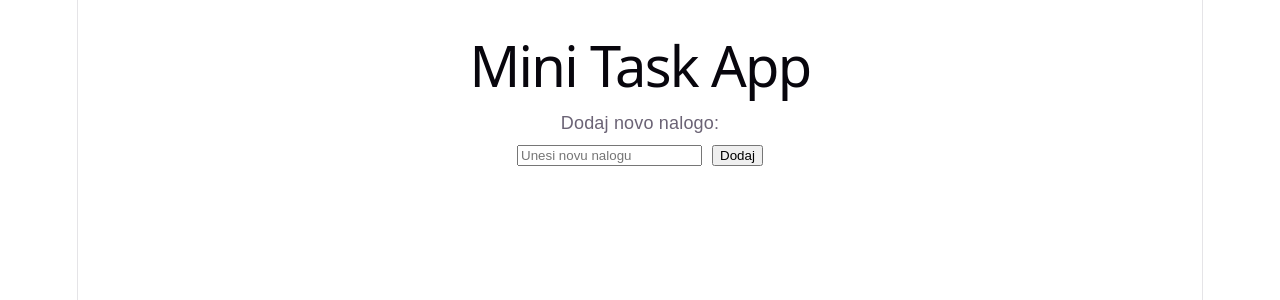
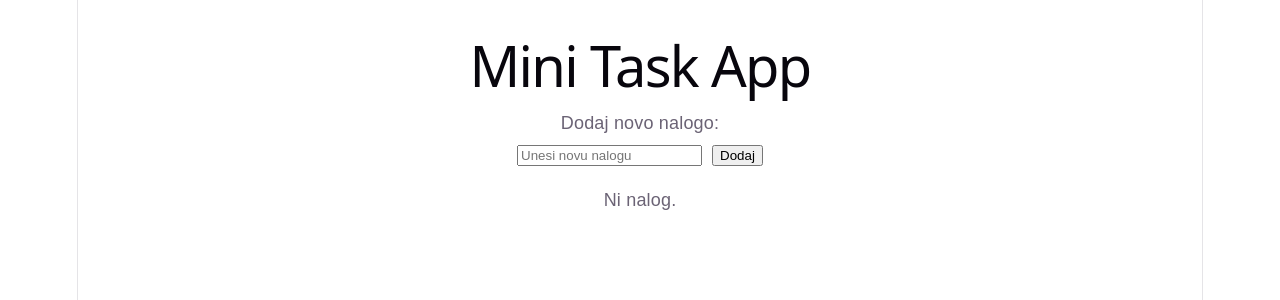
Before and after one commit to jukicelmin2/VAJASISTEMSKAAMINISTRACIJA, a React (Vite) app: page / in a window 1280 px wide. Shown: the top 300 px of the page. Built offline with nearby package versions, Linux system fonts and the light colour scheme.

Commit message:
Dodaj prikaz seznama in praznega stanja

```diff
--- a/src/assets/components/TaskList.tsx
+++ b/src/assets/components/TaskList.tsx
@@ -6,6 +6,10 @@ type Props = {
 };
 
 function TaskList({ tasks, onToggleTask }: Props) {
+  if (tasks.length === 0) {
+    return <p>Ni nalog.</p>;
+  }
+
   return (
     <ul>
       {tasks.map((t) => (
```
